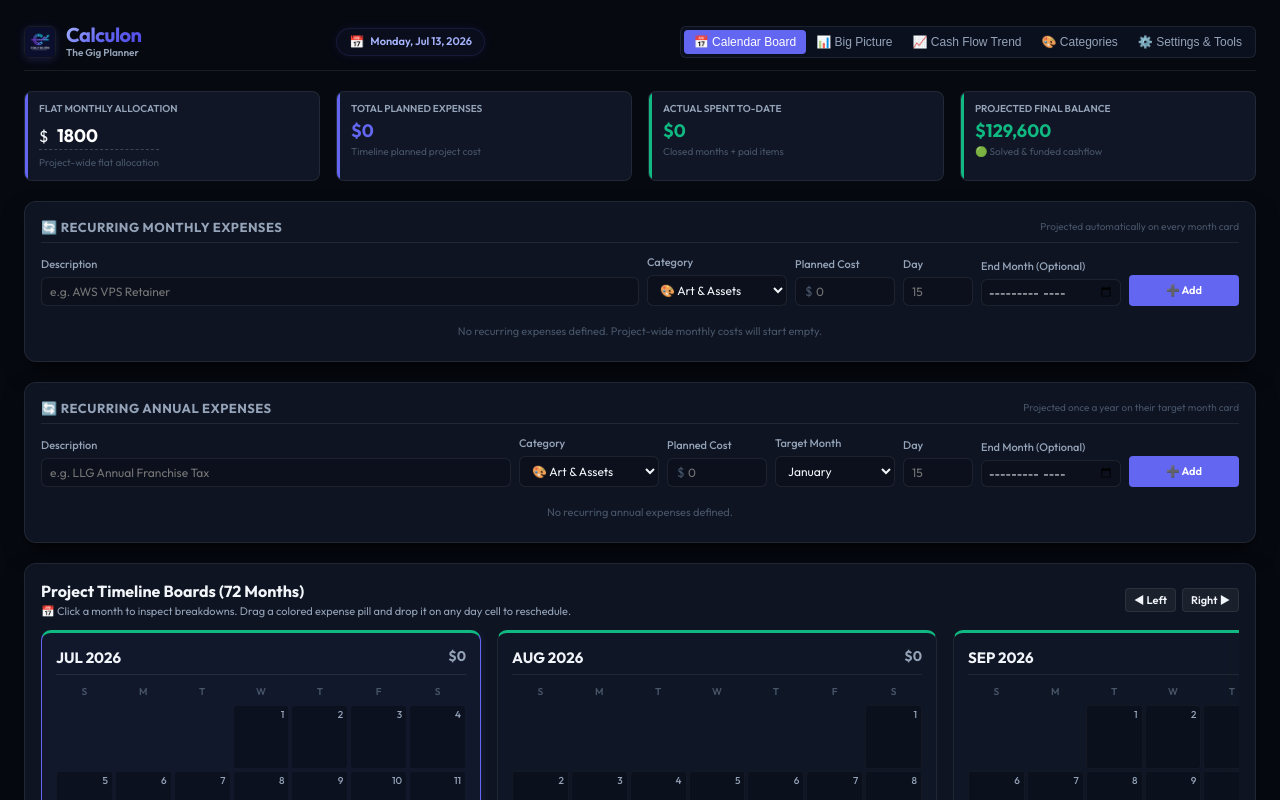
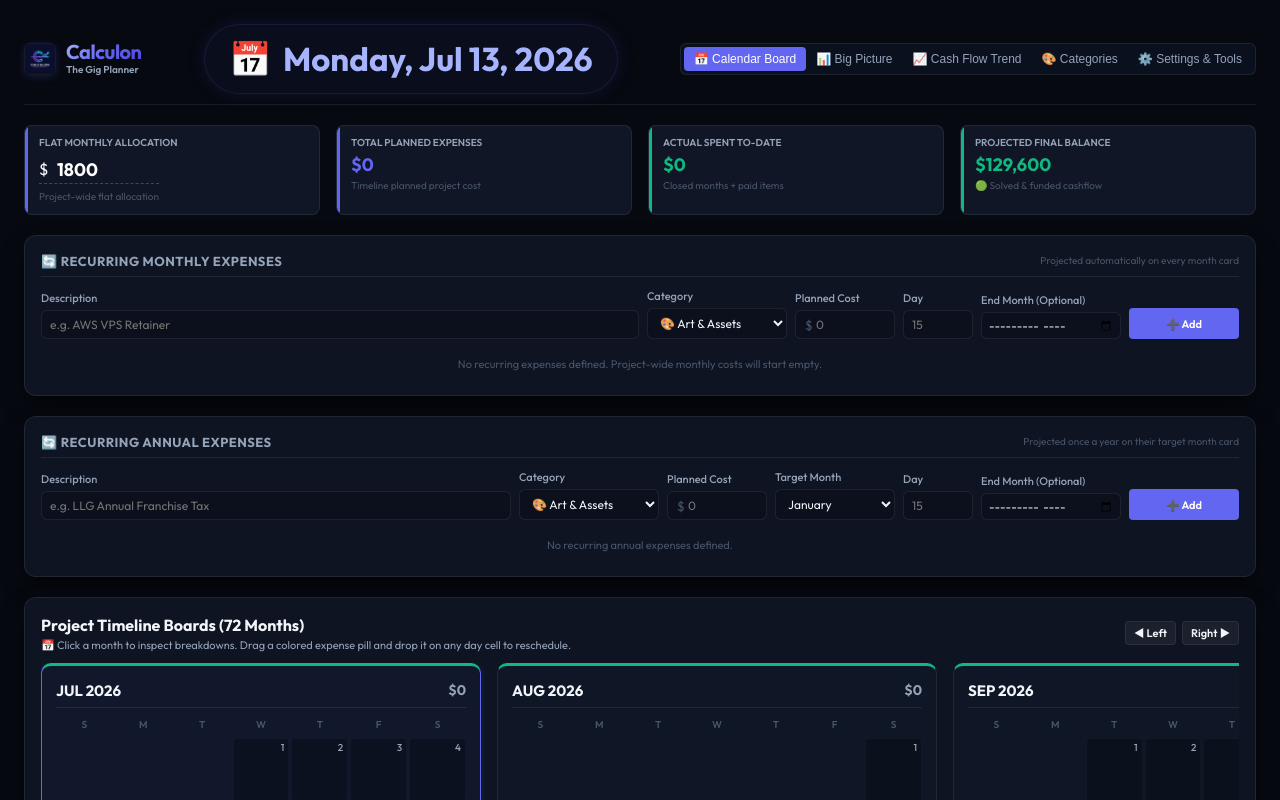
Before and after one commit to Soliloquis/Calculon-Gig-Planner, a React (Vite) app: page / in a window 1280 px wide. Shown: the top 800 px of the page. Built offline with nearby package versions, Linux system fonts and the light colour scheme.

Commit message:
Scale up app header today's date display size to 33px

```diff
--- a/src/App.jsx
+++ b/src/App.jsx
@@ -83,19 +83,19 @@ export default function App() {
           style={{
             display: 'flex',
             alignItems: 'center',
-            gap: '6px',
+            gap: '12px',
             background: 'rgba(99, 102, 241, 0.05)',
             border: '1px solid rgba(99, 102, 241, 0.15)',
             borderRadius: '99px',
-            padding: '5px 12px',
-            fontSize: '11px',
-            fontWeight: '600',
+            padding: '10px 24px',
+            fontSize: '33px',
+            fontWeight: '700',
             color: '#a5b4fc',
-            boxShadow: '0 0 10px rgba(99, 102, 241, 0.1)'
+            boxShadow: '0 0 20px rgba(99, 102, 241, 0.12)'
           }}
           title="Current Date"
         >
-          <span style={{ fontSize: '12px' }}>📅</span>
+          <span style={{ fontSize: '34px' }}>📅</span>
           <span>{new Date().toLocaleDateString(undefined, { weekday: 'long', month: 'short', day: 'numeric', year: 'numeric' })}</span>
         </div>
 
```
Also changed, not shown: Calculon_Planner.html (+1 -1 lines).
